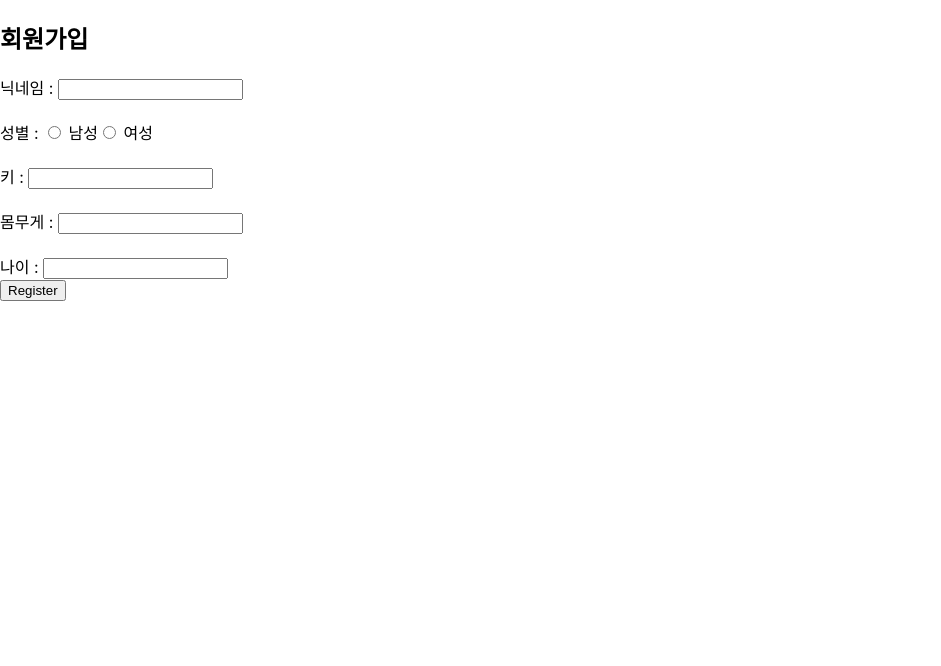
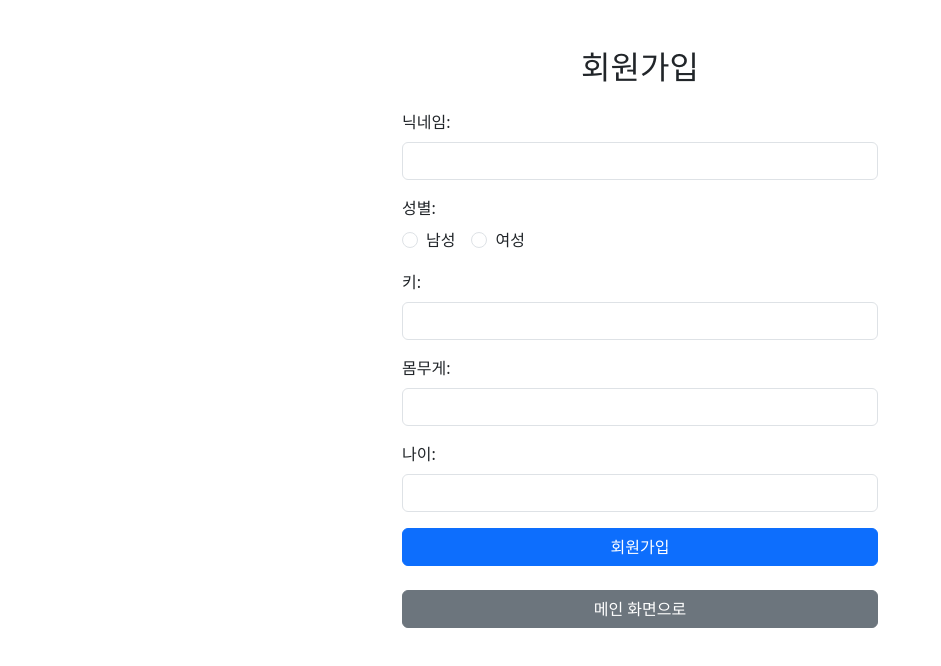
Before and after one commit to sjnltt3756/personal-kcal, a React (Create React App) app in the folder src/main/front/: page /member/register in a window 1280 px wide. Shown: the top 666 px of the page, without its empty margins (0-941 px from the left). Built offline with nearby package versions, Linux system fonts and the light colour scheme.

Commit message:
웹 css 적용

```diff
--- a/src/main/front/src/components/boards/boardList.jsx
+++ b/src/main/front/src/components/boards/boardList.jsx
@@ -1,13 +1,14 @@
 import React, { useEffect, useState } from "react";
 import { getBoardList, deleteBoard } from "../../api/fetchBoard";
-import { Link } from "react-router-dom";
+import { Link, useNavigate } from "react-router-dom";
+import "bootstrap/dist/css/bootstrap.min.css";
+import { Table, Button, Container, Row, Col } from "reactstrap";
 
 const BoardList = () => {
   const [boards, setBoards] = useState([]);
-
+  const navigate = useNavigate();
   const fetchBoardList = async () => {
     const data = await getBoardList(0, 10);
-
     setBoards(data.content);
   };
 
@@ -19,22 +20,51 @@ const BoardList = () => {
     await deleteBoard(boardId);
     fetchBoardList();
   };
+  const goToMainPage = () => {
+    navigate("/"); // 메인 페이지로 이동
+  };
 
   return (
-    <div>
-      <h1>Board List</h1>
-      <ul>
-        {boards.map((board) => (
-          <li key={board.id}>
-            <Link to={`/boardView/${board.id}`}>{board.title}</Link>
-            <button onClick={() => handleDeleteBoard(board.id)}>Delete</button>
-          </li>
-        ))}
-      </ul>
-      <Link to='/boardWrite'>
-        <button>Create Board</button>
-      </Link>
-    </div>
+    <Container>
+      <Row>
+        <Col>
+          <h1 className='my-4'>Board List</h1>
+          <Table striped>
+            <thead>
+              <tr>
+                <th>제목</th>
+                <th>작성자</th>
+                <th>삭제</th>
+              </tr>
+            </thead>
+            <tbody>
+              {boards.map((board) => (
+                <tr key={board.id}>
+                  <td>
+                    <Link to={`/boardView/${board.id}`}>{board.title}</Link>
+                  </td>
+                  <td>{board.nickname}</td>
+                  <td>
+                    <Button color='danger' onClick={() => handleDeleteBoard(board.id)}>
+                      Delete
+                    </Button>
+                  </td>
+                </tr>
+              ))}
+            </tbody>
+          </Table>
+          <Link to='/boardWrite'>
+            <Button color='primary' className='mt-4'>
+              게시글 작성
+            </Button>
+            <br />
+            <Button color='secondary' className='mt-4' onClick={goToMainPage}>
+              메인 화면으로
+            </Button>
+          </Link>
+        </Col>
+      </Row>
+    </Container>
   );
 };
 
--- a/src/main/front/src/components/main.jsx
+++ b/src/main/front/src/components/main.jsx
@@ -1,20 +1,38 @@
+import React from "react";
 import { Link } from "react-router-dom";
+import "bootstrap/dist/css/bootstrap.min.css";
+import { Container, Row, Col, ListGroup, ListGroupItem } from "reactstrap";
+import "../css/main.css";
 
 export function Main({ loggedInMemberId }) {
   return (
-    <div>
-      <h1>칼로리 계산해드려요~</h1>
-      <ul>
-        <li>
-          <Link to='/member/register'>회원가입</Link>
-        </li>
-        <li>
-          <Link to='/member/login'>로그인</Link>
-        </li>
-        <li>
-          <Link to='/board/list'>게시판</Link>
-        </li>
-      </ul>
-    </div>
+    <Container className='mt-5'>
+      <Row className='justify-content-center'>
+        <Col md='6'>
+          <h1 className='text-center mb-4'>칼로리 계산해드려요~</h1>
+          <div className='list-group-container'>
+            <ListGroup>
+              <ListGroupItem className='text-center'>
+                <Link to='/member/register' className='text-decoration-none'>
+                  회원가입
+                </Link>
+              </ListGroupItem>
+              <ListGroupItem className='text-center'>
+                <Link to='/member/login' className='text-decoration-none'>
+                  로그인
+                </Link>
+              </ListGroupItem>
+              <ListGroupItem className='text-center'>
+                <Link to='/board/list' className='text-decoration-none'>
+                  게시판
+                </Link>
+              </ListGroupItem>
+            </ListGroup>
+          </div>
+        </Col>
+      </Row>
+    </Container>
   );
 }
+
+export default Main;
--- a/src/main/front/src/components/members/login.jsx
+++ b/src/main/front/src/components/members/login.jsx
@@ -1,6 +1,8 @@
 import React, { useState } from "react";
 import { loginMember } from "../../api/fetchMember";
 import { useNavigate } from "react-router-dom";
+import "bootstrap/dist/css/bootstrap.min.css";
+import { Container, Row, Col, Form, FormGroup, Label, Input, Button, Alert } from "reactstrap";
 
 const Login = () => {
   const [loginDTO, setLoginDTO] = useState({ nickname: "" });
@@ -23,18 +25,42 @@ const Login = () => {
     }
   };
 
+  const goToMainPage = () => {
+    navigate("/"); // 메인 페이지로 이동
+  };
   return (
-    <div>
-      <h2>로그인</h2>
-      <form onSubmit={handleSubmit}>
-        <div>
-          <label>Username:</label>
-          <input type='text' name='nickname' value={loginDTO.nickname} onChange={handleChange} />{" "}
-        </div>
-        <button type='submit'>Login</button>
-      </form>
-      {error && <p>{error}</p>}
-    </div>
+    <Container className='mt-5'>
+      <Row className='justify-content-center'>
+        <Col md='6'>
+          <h2 className='text-center mb-4'>로그인</h2>
+          <Form onSubmit={handleSubmit}>
+            <FormGroup>
+              <Label for='nickname'>닉네임</Label>
+              <Input
+                type='text'
+                name='nickname'
+                id='nickname'
+                value={loginDTO.nickname}
+                onChange={handleChange}
+                required
+              />
+            </FormGroup>
+            <Button color='primary' type='submit' block>
+              로그인
+            </Button>
+            <br />
+            <Button color='secondary' onClick={goToMainPage} block>
+              메인 화면으로
+            </Button>
+          </Form>
+          {error && (
+            <Alert color='danger' className='mt-3'>
+              {error}
+            </Alert>
+          )}
+        </Col>
+      </Row>
+    </Container>
   );
 };
 
--- a/src/main/front/src/components/members/register.jsx
+++ b/src/main/front/src/components/members/register.jsx
@@ -1,6 +1,9 @@
 import React, { useState } from "react";
 import { registerMember } from "../../api/fetchMember";
 import { useNavigate } from "react-router-dom";
+import "bootstrap/dist/css/bootstrap.min.css";
+import { Container, Row, Col, Form, FormGroup, Label, Input, Button, Alert } from "reactstrap";
+import "../../css/register.css";
 
 const Register = () => {
   const [registerDTO, setRegisterDTO] = useState({
@@ -45,19 +48,33 @@ const Register = () => {
     }
   };
 
+  const goToMainPage = () => {
+    navigate("/"); // 메인 페이지로 이동
+  };
   return (
+    <Container className='form-container mt-5'>
+      <Row className='justify-content-center'>
+        <Col md='12'>
+          <h2 className='text-center mb-4'>회원가입</h2>
+          <Form onSubmit={handleSubmit}>
+            <FormGroup>
+              <Label for='nickname'>닉네임:</Label>
+              <Input
+                type='text'
+                name='nickname'
+                id='nickname'
+                value={registerDTO.nickname}
+                onChange={handleChange}
+                required
+              />
+              {error.nickname && <p className='error-message'>{error.nickname}</p>}
+            </FormGroup>
+            <FormGroup>
+              <Label>성별:</Label>
               <div>
-      <h2>회원가입</h2>
-      <form onSubmit={handleSubmit}>
-        <div>
-          <label>닉네임 : </label>
-          <input type='text' name='nickname' value={registerDTO.nickname} onChange={handleChange} />
-          {error.nickname && <p style={{ color: "red" }}>{error.nickname}</p>}
-        </div>
-        <br />
-        <div>
-          <label>성별 : </label>
-          <input
+                <FormGroup check inline>
+                  <Label check>
+                    <Input
                       type='radio'
                       name='gender'
                       value='남성'
@@ -65,7 +82,11 @@ const Register = () => {
                       onChange={handleChange}
                     />{" "}
                     남성
-          <input
+                  </Label>
+                </FormGroup>
+                <FormGroup check inline>
+                  <Label check>
+                    <Input
                       type='radio'
                       name='gender'
                       value='여성'
@@ -73,31 +94,61 @@ const Register = () => {
                       onChange={handleChange}
                     />{" "}
                     여성
-          {error.gender && <p style={{ color: "red" }}>{error.gender}</p>}
+                  </Label>
+                </FormGroup>
               </div>
+              {error.gender && <p className='error-message'>{error.gender}</p>}
+            </FormGroup>
+            <FormGroup>
+              <Label for='height'>키:</Label>
+              <Input
+                type='text'
+                name='height'
+                id='height'
+                value={registerDTO.height}
+                onChange={handleChange}
+                required
+              />
+              {error.height && <p className='error-message'>{error.height}</p>}
+            </FormGroup>
+            <FormGroup>
+              <Label for='weight'>몸무게:</Label>
+              <Input
+                type='text'
+                name='weight'
+                id='weight'
+                value={registerDTO.weight}
+                onChange={handleChange}
+                required
+              />
+              {error.weight && <p className='error-message'>{error.weight}</p>}
+            </FormGroup>
+            <FormGroup>
+              <Label for='age'>나이:</Label>
+              <Input type='text' name='age' id='age' value={registerDTO.age} onChange={handleChange} required />
+              {error.age && <p className='error-message'>{error.age}</p>}
+            </FormGroup>
+            <Button color='primary' type='submit' block>
+              회원가입
+            </Button>
             <br />
-        <div>
-          <label>키 : </label>
-          <input type='text' name='height' value={registerDTO.height} onChange={handleChange} />
-          {error.height && <p style={{ color: "red" }}>{error.height}</p>}
-        </div>
-        <br />
-        <div>
-          <label>몸무게 : </label>
-          <input type='text' name='weight' value={registerDTO.weight} onChange={handleChange} />
-          {error.weight && <p style={{ color: "red" }}>{error.weight}</p>}
-        </div>
-        <br />
-        <div>
-          <label>나이 : </label>
-          <input type='text' name='age' value={registerDTO.age} onChange={handleChange} />
-          {error.age && <p style={{ color: "red" }}>{error.age}</p>}
-        </div>
-        <button type='submit'>Register</button>
-      </form>
-      {error.form && <p style={{ color: "red" }}>{error.form}</p>}
-      {success && <p>Registration successful!</p>}
-    </div>
+            <Button color='secondary' onClick={goToMainPage} block>
+              메인 화면으로
+            </Button>
+          </Form>
+          {error.form && (
+            <Alert color='danger' className='mt-3'>
+              {error.form}
+            </Alert>
+          )}
+          {success && (
+            <Alert color='success' className='mt-3'>
+              회원가입 성공!
+            </Alert>
+          )}
+        </Col>
+      </Row>
+    </Container>
   );
 };
 
--- a/src/main/front/src/components/members/viewMember.jsx
+++ b/src/main/front/src/components/members/viewMember.jsx
@@ -1,14 +1,18 @@
 import React, { useState, useEffect } from "react";
 import { viewMember, updateMember } from "../../api/fetchMember";
-import { useParams } from "react-router-dom";
+import { Navigate, useNavigate, useParams } from "react-router-dom";
+import "bootstrap/dist/css/bootstrap.min.css";
+import { Container, Row, Col, Form, FormGroup, Label, Input, Button, Alert } from "reactstrap";
 
 const ViewMember = () => {
   const { id } = useParams(); // URL에서 회원 ID 파라미터 추출
   const [member, setMember] = useState(null); // 회원 정보 상태
   const [error, setError] = useState(null); // 에러 상태
   const [editing, setEditing] = useState(false); // 수정 모드 상태
+  const navigate = useNavigate();
   const [updateDTO, setUpdateDTO] = useState({
     nickname: "",
+    gender: "",
     height: "",
     weight: "",
     age: "",
@@ -21,10 +25,11 @@ const ViewMember = () => {
         console.log(memberData);
         setMember(memberData); // 회원 정보 설정
         setUpdateDTO({
-          nickname: memberData.nickname,
-          height: memberData.height,
-          weight: memberData.weight,
-          age: memberData.age,
+          nickname: memberData.nickname || "",
+          gender: memberData.gender || "",
+          height: memberData.height || "",
+          weight: memberData.weight || "",
+          age: memberData.age || "",
         });
       } catch (error) {
         setError("Error fetching member data."); // 에러 발생 시 처리
@@ -37,7 +42,11 @@ const ViewMember = () => {
   }, [id]);
 
   const handleEditClick = () => {
+    if (member) {
       setEditing(true);
+    } else {
+      setError("Cannot edit. Member data is not loaded yet.");
+    }
   };
 
   const handleSaveClick = async () => {
@@ -55,53 +64,76 @@ const ViewMember = () => {
     setEditing(false);
     // 수정 모드 취소 시 원래의 데이터를 되돌림
     setUpdateDTO({
-      nickname: member.nickname,
-      height: member.height,
-      weight: member.weight,
-      age: member.age,
+      nickname: member.nickname || "",
+      gender: member.gender || "",
+      height: member.height || "",
+      weight: member.weight || "",
+      age: member.age || "",
     });
   };
 
-  if (error) return <p>{error}</p>;
+  const handleChange = (e) => {
+    const { name, value } = e.target;
+    setUpdateDTO({ ...updateDTO, [name]: value });
+    setError("");
+  };
+
+  const goToMainPage = () => {
+    navigate("/"); // 메인 페이지로 이동
+  };
+
+  if (error) return <Alert color='danger'>{error}</Alert>;
   if (!member) return <p>Loading...</p>;
 
   return (
+    <Container className='form-container mt-5'>
+      <Row className='justify-content-center'>
+        <Col md='12'>
+          <h2 className='text-center mb-4'>회원 정보</h2>
+          {editing ? (
+            <Form>
+              <FormGroup>
+                <Label for='nickname'>닉네임:</Label>
+                <Input type='text' name='nickname' id='nickname' value={updateDTO.nickname} onChange={handleChange} />
+                {error?.nickname && <p className='error-message'>{error.nickname}</p>}
+              </FormGroup>
+              <FormGroup>
+                <Label for='gender'>성별:</Label>
                 <div>
-      <h2>회원 정보</h2>
-      {editing ? (
-        <div>
-          <label>닉네임 : </label>
-          <input
+                  <Input
                     type='text'
-            value={updateDTO.nickname}
-            onChange={(e) => setUpdateDTO({ ...updateDTO, nickname: e.target.value })}
+                    name='gender'
+                    id='gender'
+                    value={updateDTO.gender}
+                    onChange={handleChange}
+                    readOnly
                   />
+                  {error?.gender && <p className='error-message'>{error.gender}</p>}
+                </div>
+              </FormGroup>
+              <FormGroup>
+                <Label for='height'>키:</Label>
+                <Input type='text' name='height' id='height' value={updateDTO.height} onChange={handleChange} />
+                {error?.height && <p className='error-message'>{error.height}</p>}
+              </FormGroup>
+              <FormGroup>
+                <Label for='weight'>몸무게:</Label>
+                <Input type='text' name='weight' id='weight' value={updateDTO.weight} onChange={handleChange} />
+                {error?.weight && <p className='error-message'>{error.weight}</p>}
+              </FormGroup>
+              <FormGroup>
+                <Label for='age'>나이:</Label>
+                <Input type='text' name='age' id='age' value={updateDTO.age} onChange={handleChange} />
+                {error?.age && <p className='error-message'>{error.age}</p>}
+              </FormGroup>
+              <Button color='primary' onClick={handleSaveClick} block>
+                저장
+              </Button>
               <br />
-          <label>키 : </label>
-          <input
-            type='text'
-            value={updateDTO.height}
-            onChange={(e) => setUpdateDTO({ ...updateDTO, height: e.target.value })}
-          />
-          <br />
-          <label>몸무게 : </label>
-          <input
-            type='text'
-            value={updateDTO.weight}
-            onChange={(e) => setUpdateDTO({ ...updateDTO, weight: e.target.value })}
-          />
-          <br />
-          <label>나이 : </label>
-          <input
-            type='text'
-            value={updateDTO.age}
-            onChange={(e) => setUpdateDTO({ ...updateDTO, age: e.target.value })}
-          />
-          <br />
-          <br />
-          <button onClick={handleSaveClick}>저장</button>
-          <button onClick={handleCancelClick}>취소</button>
-        </div>
+              <Button color='secondary' onClick={handleCancelClick} block>
+                취소
+              </Button>
+            </Form>
           ) : (
             <div>
               <p>닉네임: {member.nickname}</p>
@@ -117,10 +149,18 @@ const ViewMember = () => {
                   <p>벌크업 칼로리: {member.kcal.bulkUpKcal}Kcal</p>
                 </>
               )}
-          <button onClick={handleEditClick}>수정</button>
+              <Button color='primary' onClick={handleEditClick} block>
+                수정
+              </Button>
+              <br />
+              <Button color='secondary' onClick={goToMainPage} block>
+                메인 화면으로
+              </Button>
             </div>
           )}
-    </div>
+        </Col>
+      </Row>
+    </Container>
   );
 };
 
--- a/src/main/front/src/index.js
+++ b/src/main/front/src/index.js
@@ -4,6 +4,7 @@ import { BrowserRouter } from "react-router-dom";
 import "./index.css";
 import App from "./App";
 import { RecoilRoot } from "recoil";
+import "bootstrap/dist/css/bootstrap.min.css";
 
 const root = ReactDOM.createRoot(document.getElementById("root"));
 root.render(
```
Also changed, not shown: 1 other file (tests, documents, lock files or other folders). Lines whose indentation alone changed are shown as unchanged.
